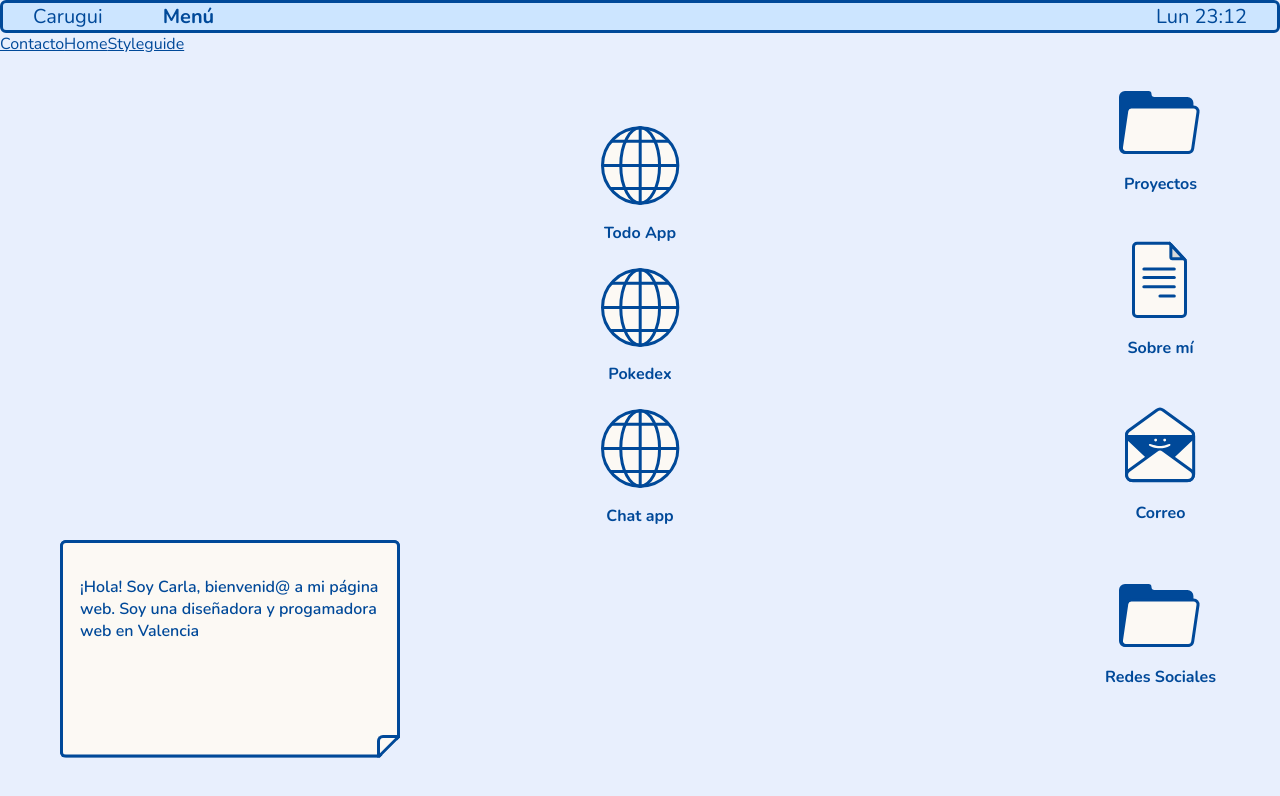
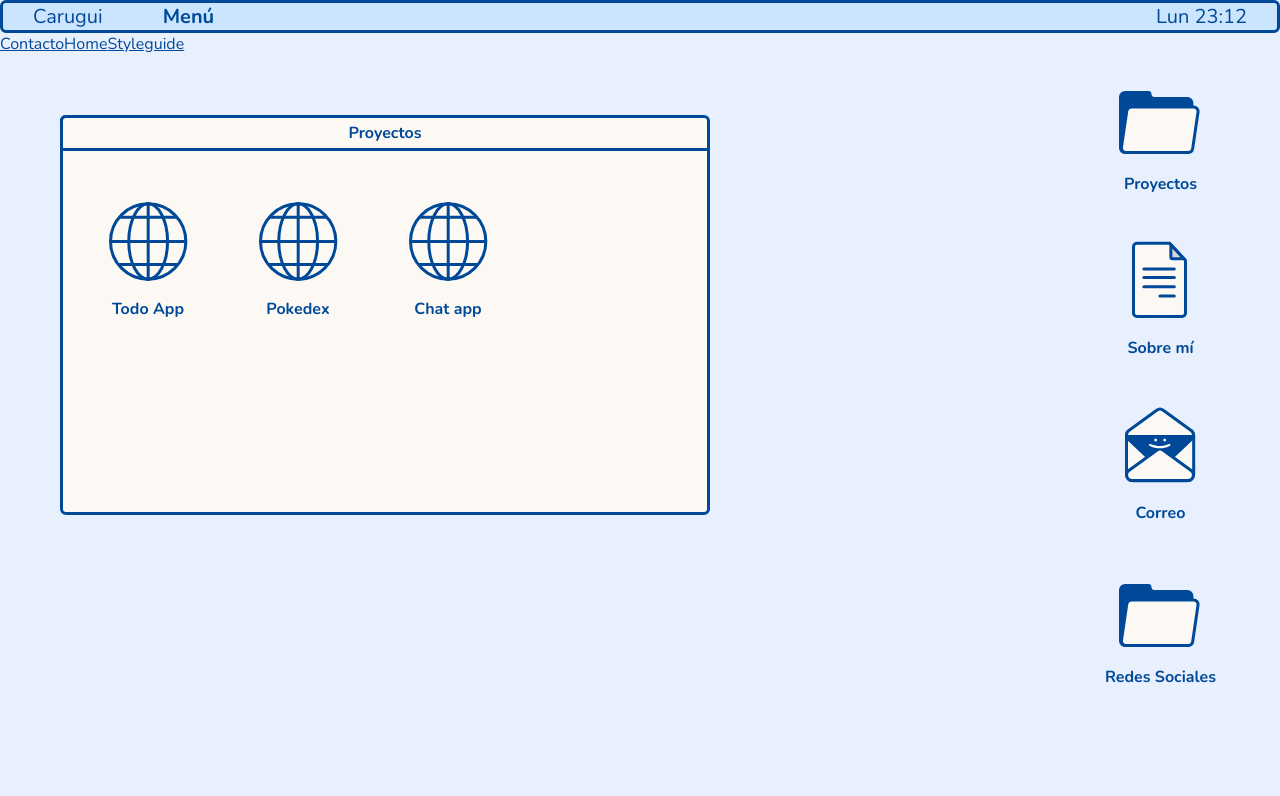
Before and after one commit to carugui/project-gamma, a React (Vite) app: page /proyectos in a window 1280 px wide. Shown: the top 796 px of the page. Built offline with nearby package versions, Linux system fonts and the light colour scheme.

Commit message:
añadido las funciones de componente ventana

```diff
--- a/src/components/window/Window.jsx
+++ b/src/components/window/Window.jsx
@@ -1 +1,26 @@
 import './Window.scss';
+import React from 'react'
+import { Link } from 'react-router-dom';
+import Draggable from 'react-draggable'
+
+function Window(props) {
+    const nodeRef = React.useRef(null);
+    return (
+        <Draggable nodeRef={nodeRef}>
+            <div className={`window ${props.size === '' ? '' : `window__size-${props.size}`}`} ref={nodeRef}>
+
+                <header>
+                    <h2 className='h5'>{props.title}</h2>
+                </header>
+
+                <div className='window__content'>
+                    {props.content}
+                </div>
+
+            </div>
+        </Draggable>
+
+    )
+}
+
+export default Window;
--- a/src/components/window/Window.scss
+++ b/src/components/window/Window.scss
@@ -1,3 +1,31 @@
 @import '../../scss/mixins.scss';
 @import '../../scss/variables.scss';
 @import '../../scss/functions.scss';
+
+.window {
+    background-color: $white-eggshell;
+    border: $border_thickness solid $color-primary;
+    border-radius: $border_radius_regular;
+    position: fixed;
+    z-index: z(absolute);
+
+    & header {
+        border-bottom: $border_thickness solid $color-primary;
+        text-align: center;
+
+        & h2 {
+            margin: 0.25rem 0;
+        }
+    }
+
+    &__content {
+        display: flex;
+        padding: 40px;
+        gap: 60px;
+    }
+
+    &__size-medium {
+        width: 650px;
+        height: 400px;
+    }
+}
--- a/src/views/ProjectsList.jsx
+++ b/src/views/ProjectsList.jsx
@@ -2,25 +2,29 @@ import { Link } from "react-router-dom";
 import { PROJECTS } from "../../public/projects";
 import WebDesktop from "../components/desktopItems/WebDesktop";
 import Button from "../components/button/Button";
+import Window from "../components/window/Window";
 
 export default function ProjectsList() {
     const listado = PROJECTS;
 
     return <>
+
+        <Window title='Proyectos' size="medium" content =
+
             {listado.map(proyecto =>
-
-        <div>
 
                 <WebDesktop
                     featured={proyecto.featured}
                     text={proyecto.title}
-                goTo={ '/projects/' + proyecto.id}
+                    goTo={ '/proyectos/' + proyecto.id}
                 >
                 {/* {proyecto.links.map(link => <Button type="secondary">{ link.name }</Button>)} */}
 
                 </WebDesktop>
 
-        </div>)}
+            )}
+
+        />
 
     </>
 }
```
Lines whose indentation alone changed are shown as unchanged.
